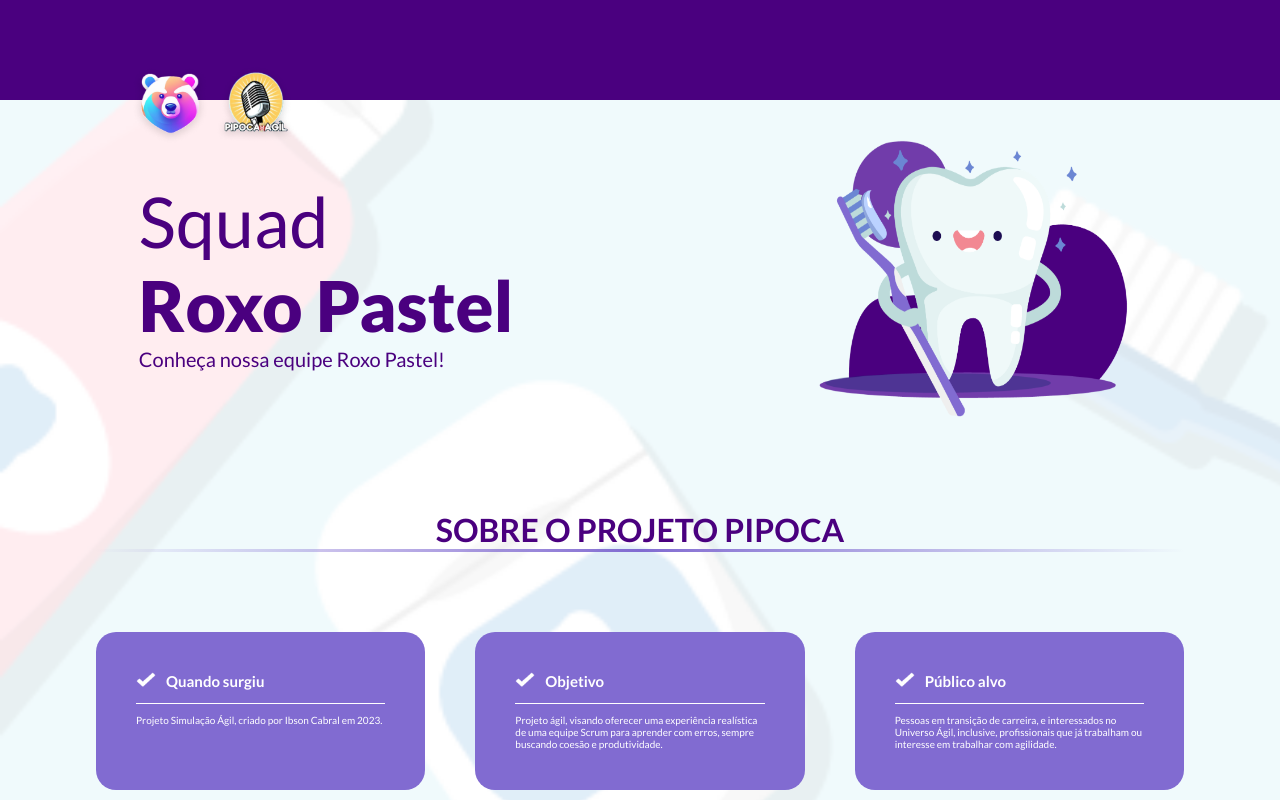
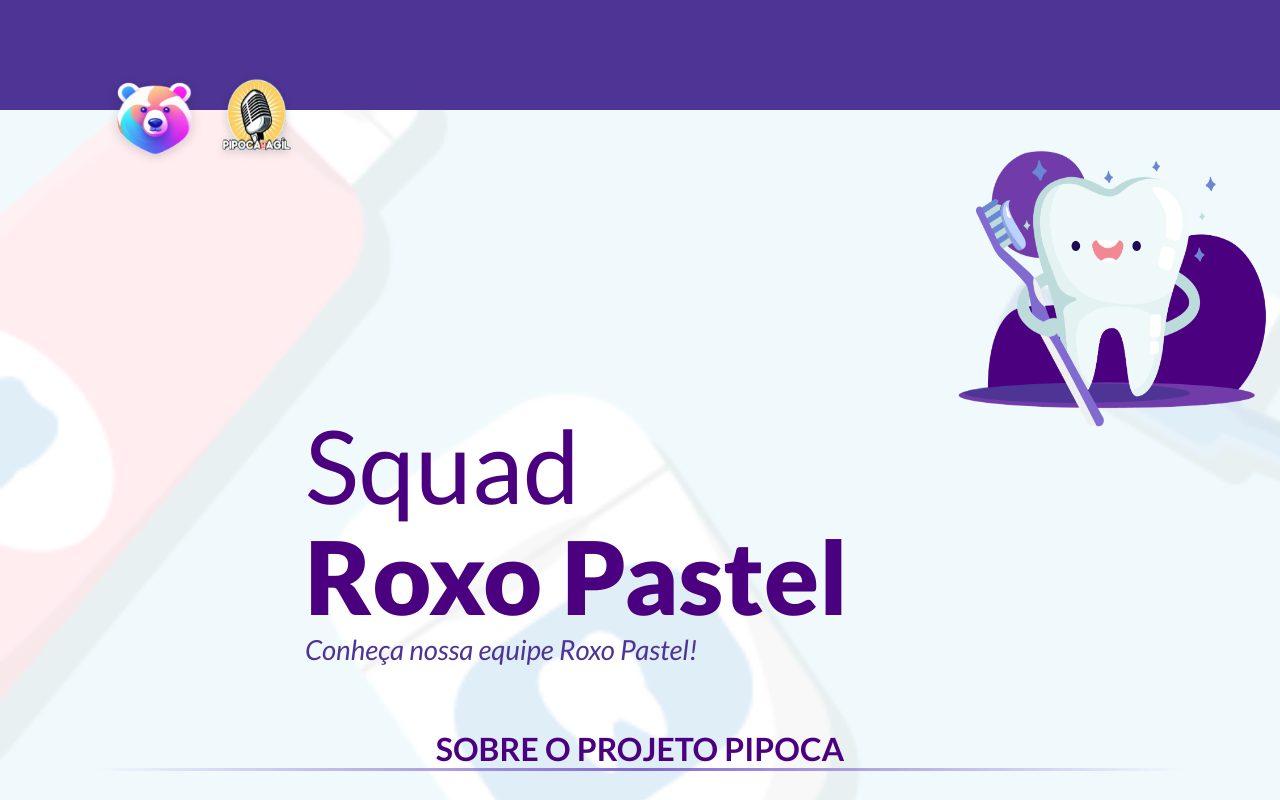
Before and after one commit to squadroxo/squad-roxo-pastel, a React (Vite) app: page / in a window 1280 px wide. Shown: the top 800 px of the page. Built offline with nearby package versions, Linux system fonts and the light colour scheme.

Commit message:
feat: Fix header and home screen

```diff
--- a/src/components/ContainerRoxoPastel/ContainerRoxoPastel.module.scss
+++ b/src/components/ContainerRoxoPastel/ContainerRoxoPastel.module.scss
@@ -1,34 +1,61 @@
+@import "../../styles/variaveis.scss";
+
 .cabecalho {
-    background-color: #4A007F;
+    background-color: $corPrincipal;
     display: flex;
-    height: 100px;
-    align-items: center;
-    padding-left: 10%;
+    height: 110px;
 }
 
-.cabecalho img {
-    width: 85px;
-    height: 85px;
-    margin-top: 110px;
+.cabecalho .logo1 {
+    width: 110.47px;
+    height: 101.86px;
+    top: 71.2px;
+    left: 424.19px;
+    //margin-left e top  - perguntar para QA e designers
+    margin-left: 100px;
+    margin-top: 70px;
 }
-
+.cabecalho .logo2{
+    //nessa logo 2 usei as medidas do figma mas ficou meio estranha
+    width: 91.19px;
+    height: 101.76px;
+    top: 71px;
+    left: 317px;
+    //margin-top - perguntar para QA e designers
+    margin-top: 68px;
+}
 .home {
-    height: 90%;
     display: flex;
     flex-direction: row-reverse;
-    justify-content: space-around;
-    align-items: center;
-    color: #4A007F;
+    //perguntar para QA e designers - as medidas a seguir
+    margin-left: 400px;
+
 }
 
 .home img {
-    width: 900px;
-    height: 800px;
+    width: 1233px;
+    height: 966px;
+    top: 173px;
+    left: 687px;
 }
+.homeTexto{
+    //perguntar para QA e designers - as medidas a seguir
+    margin-top: 300px;
 
+}
 .home h1 {
-    font-size: 70px;
+    width: 574.31px;
+    height: 222px;
+    top: 441px;
+    left: 317px;
+    font-family: $fontPrincipal;
+    font-size: 101.48px;
     font-weight: 400;
+    line-height: 110.52px;
+    text-align: left;
+    color:$corTerciaria;
+
+
 }
 
 .home h1 span {
@@ -36,9 +63,21 @@
 }
 
 .home p {
-    font-size: 20px;
+    width: 625.05px;
+    height: 37px;
+    top: 690.1px;
+    left: 317px;
+    gap: 46.13px;
+    color: $corPrincipal;
+    font-size: 27.68px;
+    font-weight: 400;
+    font-style: italic;
+    line-height:36.9px
+
 }
 
+
+//Perguntar QA e designers - vamos fazer responsivo para mobile e 1366x768
 @media screen and (min-width: 320px) and (max-width: 360px){
     .home img {
         width: 100px;
--- a/src/components/ContainerRoxoPastel/index.tsx
+++ b/src/components/ContainerRoxoPastel/index.tsx
@@ -8,13 +8,13 @@ export default function ContainerRoxoPastel() {
     return (
         <>
             <header className={styles.cabecalho}>
-                <img src={logo1} alt="Logo do projeto Pipoca" />
-                <img src={logo2} alt="Logo do Pipoca Ágil" />
+                <img className={styles.logo1} src={logo1} alt="Logo do projeto Pipoca" />
+                <img className={styles.logo2} src={logo2} alt="Logo do Pipoca Ágil" />
             </header>
 
             <div className={styles.home}>
                 <img src={dente} alt="Imagem de um dente" className='fotoHome-dente'/>
-                <div>
+                <div className={styles.homeTexto}>
                     <h1>Squad <br /> <span>Roxo Pastel</span></h1>
                     <p>Conheça nossa equipe Roxo Pastel!</p>
                 </div>
--- /dev/null
+++ b/src/styles/variaveis.scss
@@ -0,0 +1,9 @@
+@import url('https://fonts.googleapis.com/css2?family=Lato:ital,wght@0,100;0,300;0,400;0,700;0,900;1,100;1,300;1,400;1,700;1,900&display=swap');
+
+$corPrincipal: #4E3494;
+$corSecundaria:#816BD1;
+$corTerciaria:#4A007F;
+$Branco:#FFFFFF;
+
+
+$fontPrincipal:"Lato", sans-serif;
```
Also changed, not shown: 1 other file (tests, documents, lock files or other folders).
